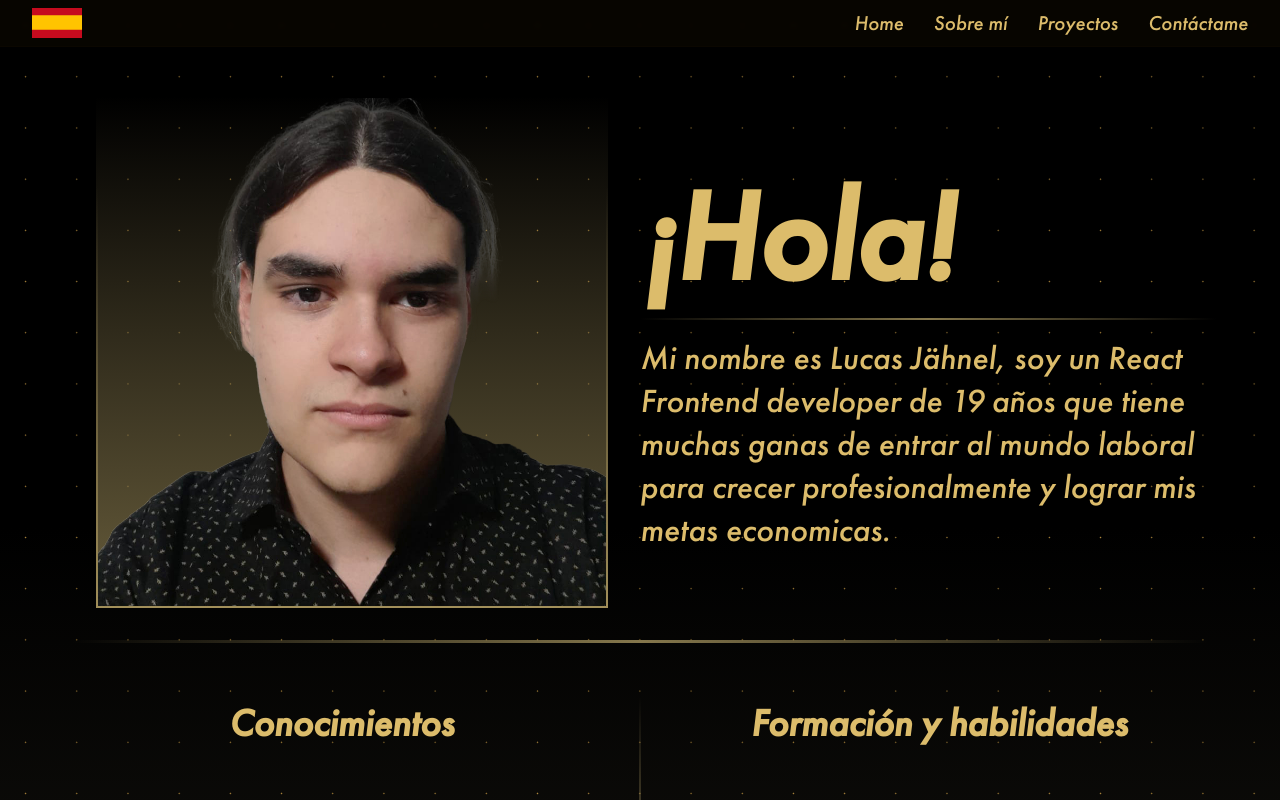
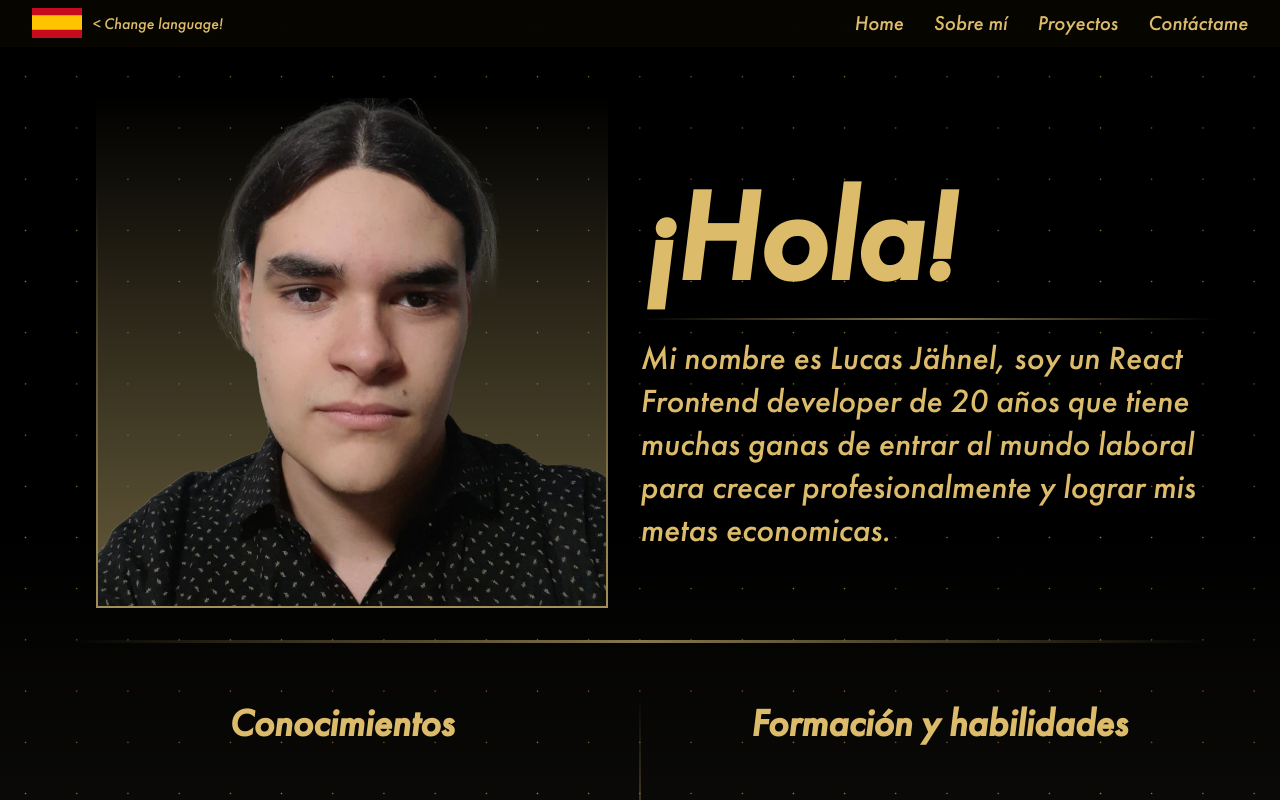
Before and after one commit to Ecsinecs/PortfolioPage, a website: page index.html in a window 1280 px wide. Shown: the top 800 px of the page. Drawn offline with Linux system fonts and the light colour scheme.

Commit message:
Updated age and tooltip for change language

```diff
--- a/index.html
+++ b/index.html
@@ -11,7 +11,10 @@
   <body>
     <div class="backgroundDot">
       <header class="header">
-        <a href="./english.html" class="lang"></a>
+        <div class="langContainer">
+          <a href="./english.html" class="lang"></a>
+          <p class="changeLang">< Change language!</h1>
+        </div>
         <ul class="navbar">
           <li><a href="#home">Home</a></li>
           <li><a href="#aboutMe">Sobre mí</a></li>
@@ -29,7 +32,7 @@
             <h1 class="title">¡Hola!</h1>
             <div class="line"></div>
             <p class="subtitle">
-              Mi nombre es Lucas Jähnel, soy un React Frontend developer de 19
+              Mi nombre es Lucas Jähnel, soy un React Frontend developer de 20
               años que tiene muchas ganas de entrar al mundo laboral para crecer
               profesionalmente y lograr mis metas economicas.
             </p>
--- a/scss/_header.scss
+++ b/scss/_header.scss
@@ -11,6 +11,9 @@
   top: 0;
   width: 100vw;
 
+  .langContainer {
+    display: flex;
+
     .lang {
       display: flex;
       align-items: center;
@@ -18,11 +21,17 @@
       height: 30px;
       background-image: url("../media/img/icons/BanderaEspanola.svg");
       background-size: 2.7rem;
-    transition: all 0.5s ease-in-out;
+      transition: all 0.2s ease-in-out;
 
       &:hover {
         background-image: url("../media/img/icons/BanderaEstadounidense.svg");
         background-size: 3.7rem;
+      }
+    }
+
+    .changeLang {
+      padding-top: 5px;
+      margin-left: 10px
     }
   }
 
```
Also changed, not shown: english.html (+4 -1 lines), css/style.css, 1 other file. Lines whose indentation alone changed are shown as unchanged.
